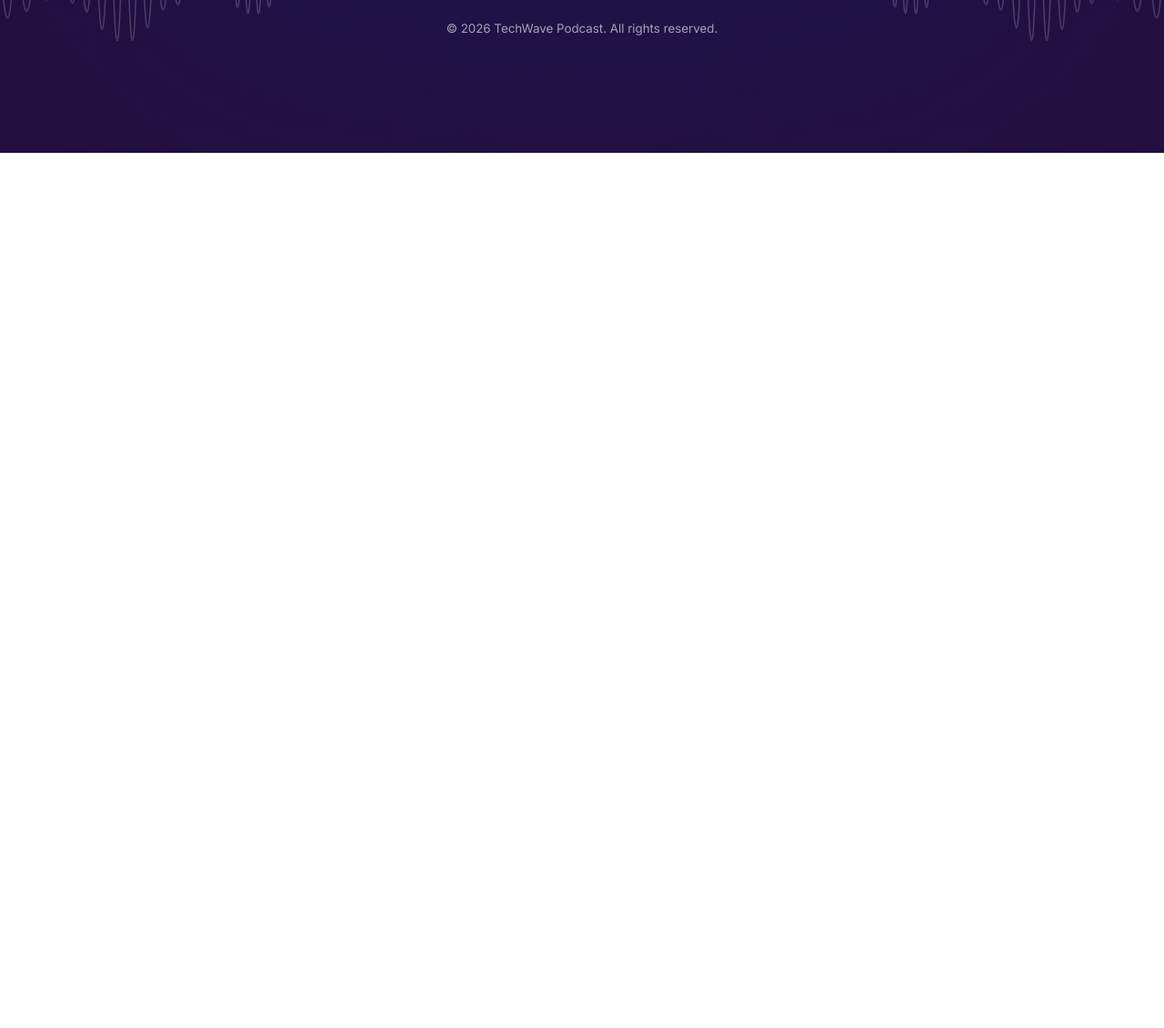
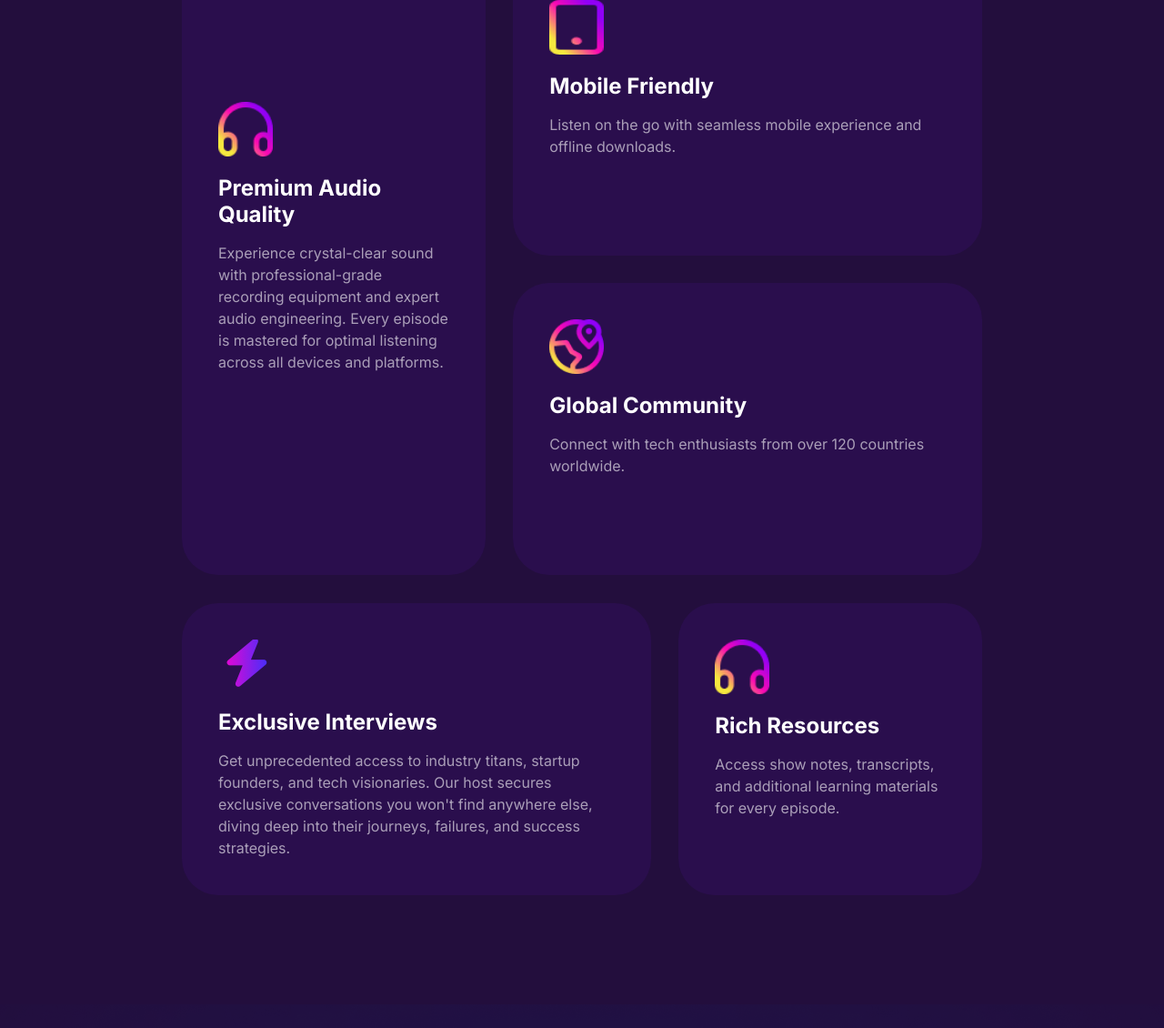
Before and after one commit to rakibulhasan02/A02-TECH-WAVE, a plain HTML site: page index.html in a window 1280 px wide. Shown: the part 1804-2934 px from the top of the page at 91% size. Before the commit the page ends 1972 px from the top, so only its background shows below. Drawn offline with Linux system fonts and the light colour scheme.

Commit message:
add techwave section and responsive

```diff
--- a/index.html
+++ b/index.html
@@ -81,6 +81,54 @@ and share stories of personal growth from industry leaders. <br><br>Join thousan
             </div>
             </div>
         </section>
+        <section class="techwave-section">
+            <div class="techwave-title">
+                <h1>Why Choose TechWave</h1>
+            </div>
+            <div class="tachwave-grid">
+
+                <div class="tech-premium tech-border">
+                    <div class="tech-card">
+                        <img class="tech-image" src="./assets/headphone.png" alt="">
+                    <h2 class="tech-title color-white
+                    ">Premium Audio Quality</h2>
+                    <p class="primary-p">Experience crystal-clear sound with professional-grade recording equipment and expert audio engineering. Every episode is mastered for optimal listening across all devices and platforms.</p>
+                    </div>
+                </div>
+                <div class="tech-mobile tech-border">
+                    <div class="tech-card">
+                    <img class="tech-image"  src="./assets/device.png" alt="">
+                    <h2 class="tech-title color-white">Mobile Friendly</h2>
+                    <p class="primary-p">Listen on the go with seamless mobile experience and offline downloads.</p>
+                    </div>
+
+                </div>
+                <div class="tech-global tech-border">
+                    <div class="tech-card">
+                         <img class="tech-image"  src="./assets/location.png" alt="">
+                    <h2 class="tech-title color-white">Global Community</h2>
+                    <p class="primary-p">Connect with tech enthusiasts from over 120 countries worldwide.</p>
+                    </div>
+                </div>
+                <div class="tech-exclusive tech-border">
+                     <!-- <img src="./assets/headphone.png" alt=""> -->
+                      <div class="tech-card">
+                        <div  class="tech-image gradient-color">
+                            <i class="fa-solid fa-bolt"></i>
+                        </div>
+
+                    <h2 class="tech-title color-white">Exclusive Interviews</h2>
+                    <p class="primary-p">Get unprecedented access to industry titans, startup founders, and tech visionaries. Our host secures exclusive conversations you won't find anywhere else, diving deep into their journeys, failures, and success strategies.</p>
+                      </div>
+
+                </div>
+                <div class="tech-rich tech-border">
+                    <div class="tech-card"> <img class="tech-image"  src="./assets/headphone.png" alt="">
+                    <h2 class="tech-title color-white">Rich Resources</h2>
+                    <p class="primary-p">Access show notes, transcripts, and additional learning materials for every episode.</p></div>
+                </div>
+            </div>
+        </section>
     </main>
     <footer class="footer">
         <div class="footer-container">
--- a/styles/styles.css
+++ b/styles/styles.css
@@ -16,7 +16,9 @@ body{
 .header-color{
     background-color: #1A0B2E;
 }
-
+.padding-auto{
+    padding: auto;
+}
 .gradient-color{
   background: linear-gradient(90deg, #ff00cc, #3333ff);
   -webkit-background-clip: text;
@@ -82,7 +84,11 @@ button:hover{
   box-shadow: 0 0 3px #00ffa3;
         }
 
+.tech-border{
+     background-color: rgba(53, 17, 101, 0.4);
+    border-radius: 2.5rem;
 
+}
 /* main-style */
 
 .navbar{
@@ -262,8 +268,6 @@ padding:0.375rem 1.3rem;
 }
 
 
-
-
 /* footer section style */
 
 .footer{
@@ -302,6 +306,87 @@ padding:0.375rem 1.3rem;
     gap: .5rem;
 
 }
+/* techwave-section */
+
+
+.techwave-section{
+    background-color: #230E3D;
+    padding: 120px 200px;
+}
+.techwave-title{
+    text-align: center;
+    font-size: 1.5rem;
+    color: #FFFFFF;
+    margin-bottom: 2.5rem;
+}
+.tachwave-grid{
+    display: grid;
+    grid-template-columns: repeat(5,1fr);
+    grid-template-rows: repeat(3,1fr);
+    gap: 1.9rem;
+
+}
+
+.tech-premium{
+
+    /* border: 1px solid yellow; */
+    grid-row: span 2;
+    grid-column: span 2;
+    padding:9.5rem 2.5rem;
+
+}
+.tech-mobile{
+    /* border: 1px solid yellow; */
+    grid-column: span 3;
+
+    padding: 2.5rem;
+}
+.tech-global{
+    /* border: 1px solid yellow; */
+        grid-column: span 3;
+
+    padding: 2.5rem;
+
+}
+.tech-exclusive{
+    /* border: 1px solid yellow; */
+    grid-column: span 3;
+    padding: 2.5rem;
+
+}
+.tech-rich{
+    grid-column: span 2;
+    /* border: 1px solid yellow; */
+
+    padding: 2.5rem;
+
+}
+/* .tech-card{
+    border: 1px solid seagreen;
+
+} */
+.tech-title{
+    font-size: 1.5rem;
+    margin-bottom: 1rem;
+}
+.tech-image{
+    height: 3.75rem;
+    width:3.75rem;
+    margin-bottom: 1rem;
+}
+/* .tech-im{
+    font-size: large;
+     height: 3.75rem;
+    width:3.75rem;
+    color: #FFFFFF;
+    margin-bottom: 1rem;
+} */
+ .tech-image i{
+    font-size: 50px;
+    /* margin-right: 8px; */
+
+ }
+
 
 @media screen and (max-width:576px) {
     body{
@@ -347,7 +432,23 @@ min-height: 60vh;
    gap: 2.5rem;
 }
 
+/* techwave-section */
+.techwave-section{
+    padding:2.5rem 1.25rem;
+}
+.techwave-title{
+    font-size: .9rem;
+}
+.tachwave-grid{
+    grid-template-columns:repeat(1,1fr);
 
+}
+.tech-premium,.tech-rich{
+  grid-column: span 3;
+
+  grid-row:span 1;
+    padding: 2.5rem;
+}
 /* footer-section */
 /* .footer-container{
     width: 100%;
```
